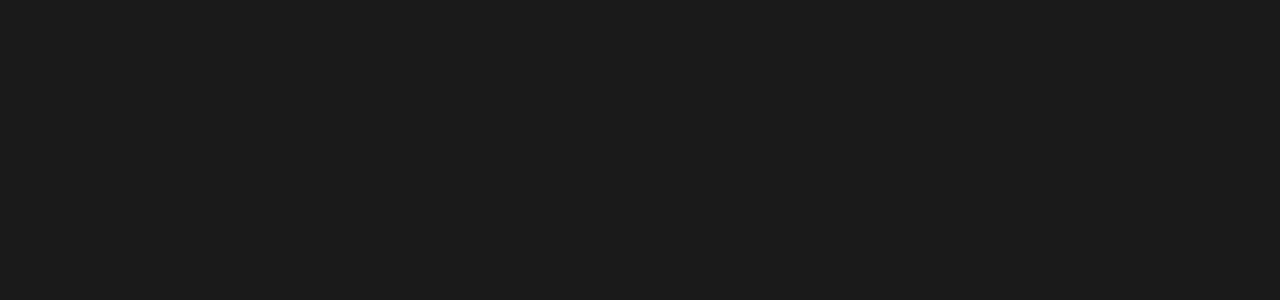
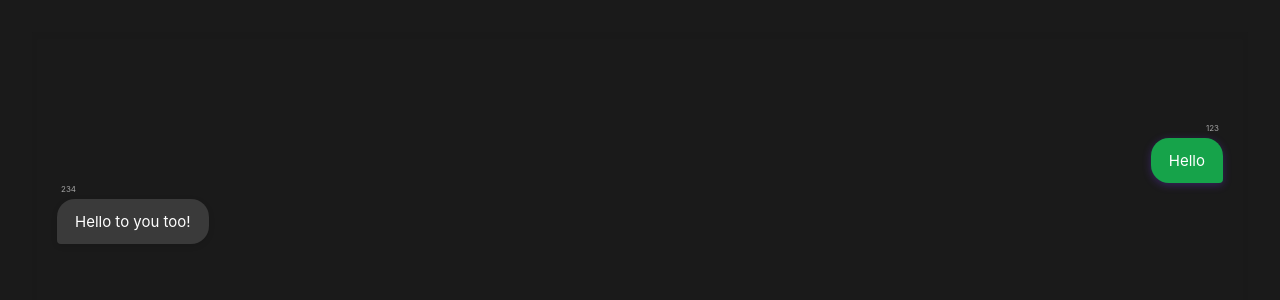
Before and after one commit to Arlan-Z/watchparty-room, a React (Vite) app in the folder watchparty-room/: page /room in a window 1280 px wide. Before the commit this address had no page. Shown: the top 300 px of the page. Built offline with nearby package versions, Linux system fonts and the light colour scheme; the HTML template or start-up script is replaced by a standard one.

Commit message:
Added Chat design

```diff
--- /dev/null
+++ b/package.json
@@ -0,0 +1,5 @@
+{
+  "dependencies": {
+    "uuid": "^13.0.0"
+  }
+}
--- a/watchparty-room/src/App.tsx
+++ b/watchparty-room/src/App.tsx
@@ -1,11 +1,13 @@
 import { Route, Routes } from 'react-router-dom'
 import './App.css'
 import PlaceholderPage from './pages/PlaceholderPage'
+import RoomPage from './pages/RoomPage'
 
 function App() {
   return (
     <Routes>
       <Route path="/" element={<PlaceholderPage />} />
+      <Route path='/room' element={<RoomPage />}></Route>
     </Routes>
   )
 }
--- a/watchparty-room/src/models/message.ts
+++ b/watchparty-room/src/models/message.ts
@@ -0,0 +1,4 @@
+export default interface Message {
+  senderId: string,
+  content: string,
+}
--- a/watchparty-room/src/pages/RoomPage/components/Chat/Chat.css
+++ b/watchparty-room/src/pages/RoomPage/components/Chat/Chat.css
@@ -0,0 +1,81 @@
+.chat-wrapper {
+  padding: 90px 25px 90px;
+  display: flex;
+  flex-direction: column;
+  height: 100%;
+  overflow-y: auto;
+  border-radius: 0 0 16px 16px;
+  box-shadow: inset 0 2px 6px rgba(0, 0, 0, 0.05);
+}
+
+.message {
+  max-width: 70%;
+  padding: 12px 18px;
+  border-radius: 18px;
+  font-size: 15px;
+  line-height: 1.4;
+  word-wrap: break-word;
+  animation: appear 0.3s ease;
+}
+
+.msg-sender-id {
+  font-size: 8px;
+  color: var(--text-primary);
+  opacity: 0.6;
+  margin-bottom: 4px;
+}
+
+.msg-sender-id:has(+ .message.current) {
+  align-self: flex-end;
+  margin-right: 4px;
+}
+
+.msg-sender-id:has(+ .message.other) {
+  align-self: flex-start;
+  margin-left: 4px;
+}
+
+.message + .message {
+  margin-top: 12px;
+}
+
+.message.current + .message.current,
+.message.other + .message.other {
+  margin-top: 6px;
+}
+
+.message.current {
+  align-self: flex-end;
+  background: var(--accent-dark);
+  color: white;
+  border-bottom-right-radius: 4px;
+  box-shadow: 0 2px 8px rgba(122, 62, 255, 0.3);
+}
+
+.message.other {
+  align-self: flex-start;
+  background: var(--bg-tertiary);
+  color: #ffffff;
+  border-bottom-left-radius: 4px;
+  box-shadow: 0 2px 6px rgba(0, 0, 0, 0.1);
+}
+
+@keyframes appear {
+  from {
+    opacity: 0;
+    transform: translateY(10px) scale(0.98);
+  }
+  to {
+    opacity: 1;
+    transform: translateY(0) scale(1);
+  }
+}
+
+.message-box-wrapper::-webkit-scrollbar {
+  width: 8px;
+}
+
+.message-box-wrapper::-webkit-scrollbar-thumb {
+  background: rgba(140, 100, 255, 0.3);
+  border-radius: 4px;
+}
--- a/watchparty-room/src/pages/RoomPage/components/Chat/index.tsx
+++ b/watchparty-room/src/pages/RoomPage/components/Chat/index.tsx
@@ -0,0 +1,22 @@
+import type Message from '../../../../models/message';
+import './Chat.css';
+
+interface chatProps {
+    messages: Message[],
+    currentUserId: string
+}
+
+export default function Chat({ messages = [], currentUserId }: chatProps) {
+    return (
+        <div className="chat-wrapper">
+            {messages.map((msg, index) => {
+                return (
+                    <>
+                    <p className='msg-sender-id'>{msg.senderId}</p>
+                    <div className={`message ${msg.senderId === currentUserId ? "current" : "other"}`} key={index}>{msg.content}</div>
+                    </>
+                );
+            })}
+        </div>
+    );
+}
--- a/watchparty-room/src/pages/RoomPage/index.tsx
+++ b/watchparty-room/src/pages/RoomPage/index.tsx
@@ -0,0 +1,20 @@
+import type Message from "../../models/message";
+import Chat from "./components/Chat";
+
+const currentUserId = '123';
+const messages : Message[] = [
+  {
+    senderId: currentUserId,
+    content: 'Hello'
+  },
+  {
+    senderId: '234',
+    content: 'Hello to you too!'
+  },
+];
+
+export default function RoomPage() {
+  return (
+    <Chat messages={messages} currentUserId={currentUserId}/>
+  );
+}
```
Also changed, not shown: watchparty-room/src/utils/userUtils.ts (added, +15 -0 lines), watchparty-room/src/pages/RoomPage/components/Chat/Message/Message.css (deleted), watchparty-room/src/pages/RoomPage/components/Chat/Message/index.tsx (deleted), 1 other file (tests, documents, lock files or other folders).
